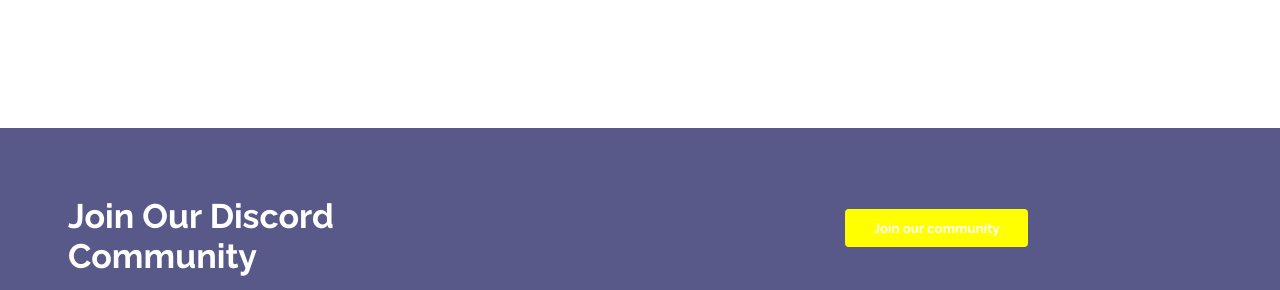
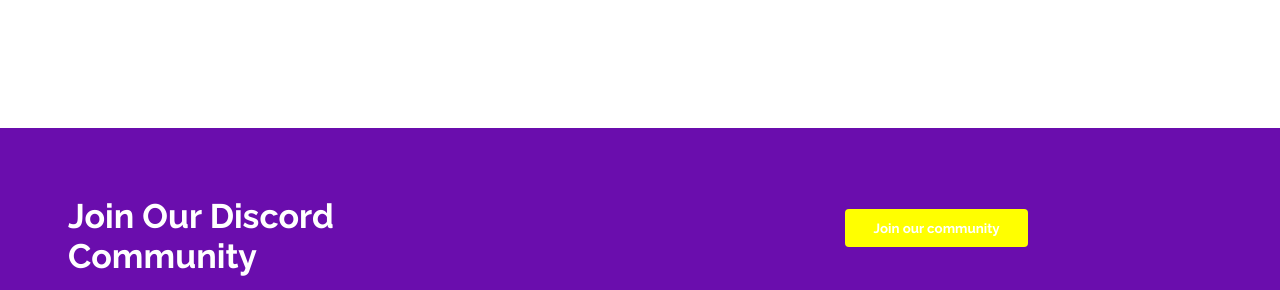
Before and after one commit to Archunandev/Tournament, a plain HTML site: page index.html in a window 1280 px wide. Shown: the part 521-811 px from the top of the page. Drawn offline with nearby package versions, Linux system fonts and the light colour scheme.

Commit message:
Update main.css

```diff
--- a/css/main.css
+++ b/css/main.css
@@ -436,7 +436,7 @@
   display: flex;
   margin-top: 8em;
   padding: 4em 6em 4em 4em;
-  background-color: #585989;
+  background-color: #6A0DAD;
   color: white;
 }
 
```
